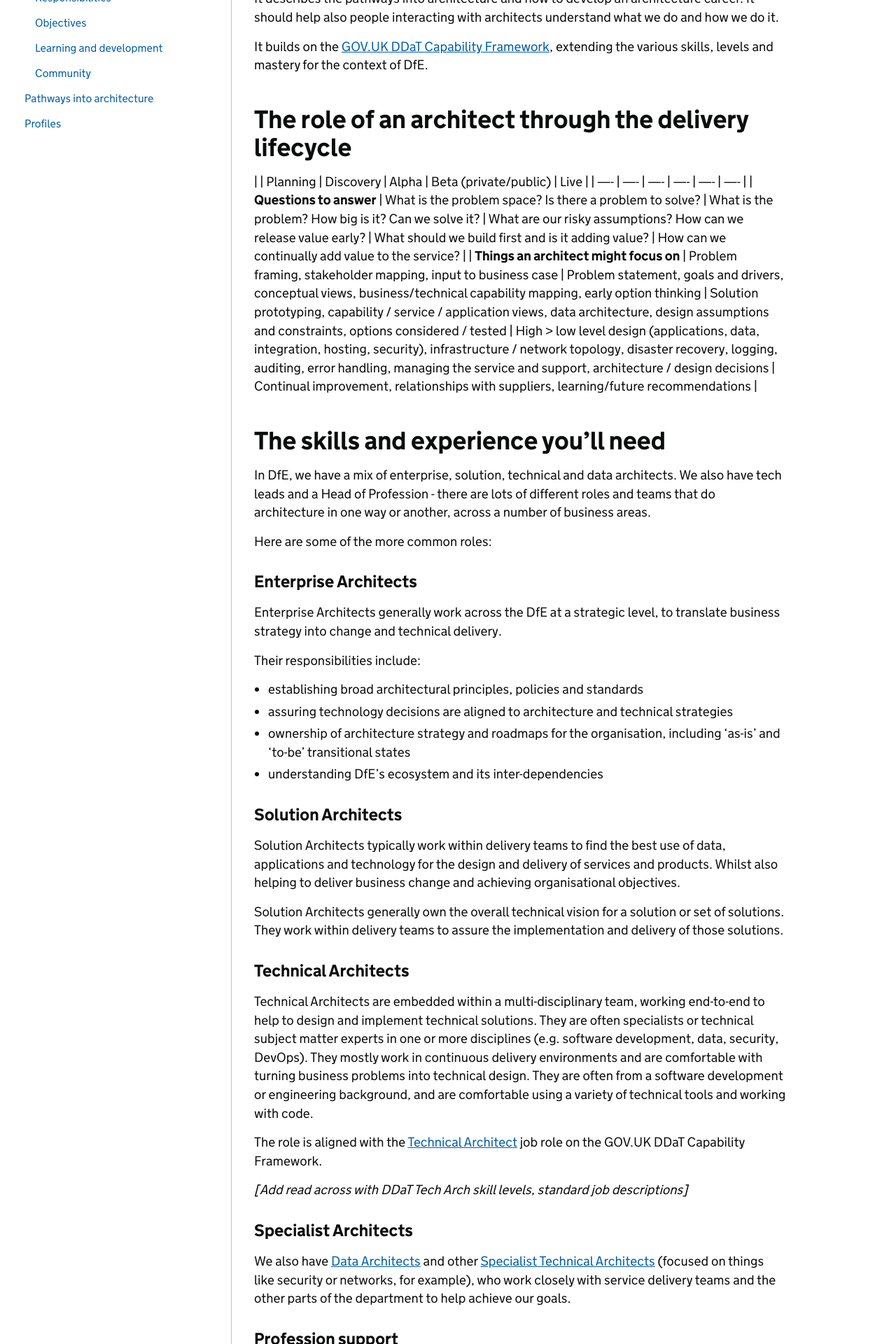
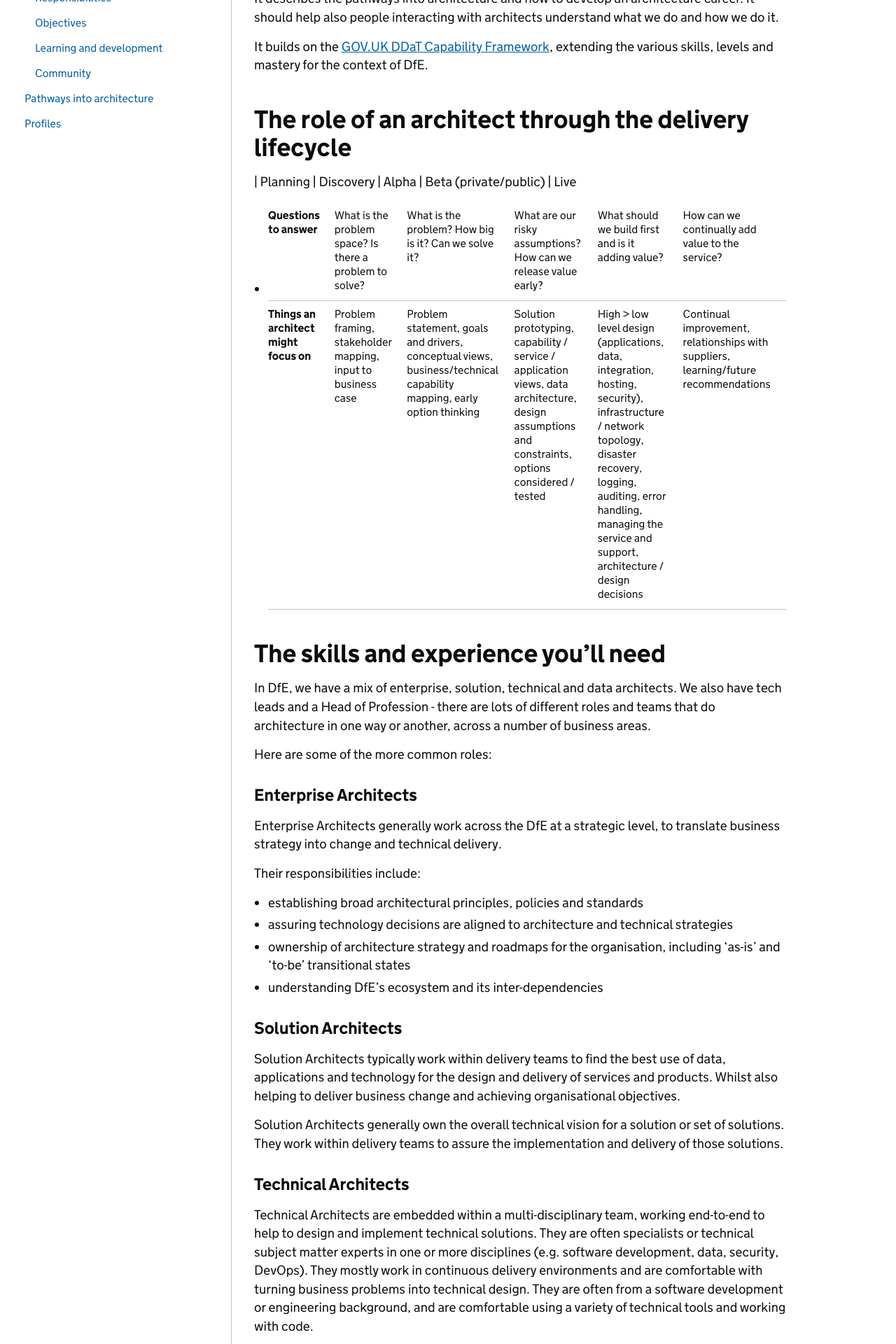
Before and after one commit to DFE-Digital/architecture, a Jekyll site: the page built from capability/architecture-capability-framework.md, in a window 1280 px wide. Shown: the part 516-2436 px from the top of the page at 70% size. Built offline with Jekyll 4.4.1, drawn with Linux system fonts in a browser that asks for light colours; our own code applies the rules of GitHub Pages for plain Markdown files; some of the changed text lies outside the part shown.

Commit message:
Table formatting
Fixed tables on capability and CC pages

```diff
--- a/capability/architecture-capability-framework.md
+++ b/capability/architecture-capability-framework.md
@@ -15,10 +15,10 @@ It describes the pathways into architecture and how to develop an architecture c
 It builds on the [GOV.UK DDaT Capability Framework](https://www.gov.uk/government/collections/digital-data-and-technology-profession-capability-framework), extending the various skills, levels and mastery for the context of DfE.
 
 ## The role of an architect through the delivery lifecycle
-|  | Planning | Discovery | Alpha | Beta (private/public) | Live |
-| ---- | ---- | ---- | ---- | ---- | ---- |
-| **Questions to answer** | What is the problem space? Is there a problem to solve? | What is the problem? How big is it? Can we solve it? | What are our risky assumptions? How can we release value early? | What should we build first and is it adding value? | How can we continually add value to the service? |
-| **Things an architect might focus on** | Problem framing, stakeholder mapping, input to business case | Problem statement, goals and drivers, conceptual views, business/technical capability mapping, early option thinking | Solution prototyping, capability / service / application views, data architecture, design assumptions and constraints, options considered / tested | High > low level design (applications, data, integration, hosting, security), infrastructure / network topology, disaster recovery, logging, auditing, error handling, managing the service and support, architecture / design decisions | Continual improvement, relationships with suppliers, learning/future recommendations |
+ | Planning | Discovery | Alpha | Beta (private/public) | Live
+ - | - | - | - | - | -
+**Questions to answer** | What is the problem space? Is there a problem to solve? | What is the problem? How big is it? Can we solve it? | What are our risky assumptions? How can we release value early? | What should we build first and is it adding value? | How can we continually add value to the service?
+**Things an architect might focus on** | Problem framing, stakeholder mapping, input to business case | Problem statement, goals and drivers, conceptual views, business/technical capability mapping, early option thinking | Solution prototyping, capability / service / application views, data architecture, design assumptions and constraints, options considered / tested | High > low level design (applications, data, integration, hosting, security), infrastructure / network topology, disaster recovery, logging, auditing, error handling, managing the service and support, architecture / design decisions | Continual improvement, relationships with suppliers, learning/future recommendations
 
 ## The skills and experience you'll need
 In DfE, we have a mix of enterprise, solution, technical and data architects. We also have tech leads and a Head of Profession - there are lots of different roles and teams that do architecture in one way or another, across a number of business areas.
```
Also changed, not shown: common-components/index.md (+7 -7 lines).
